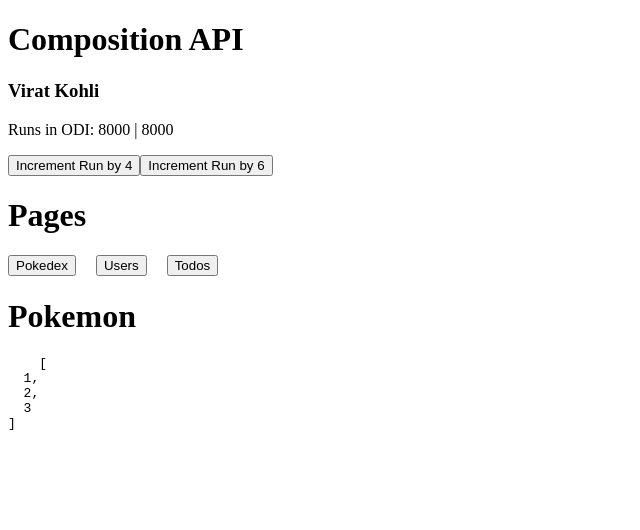
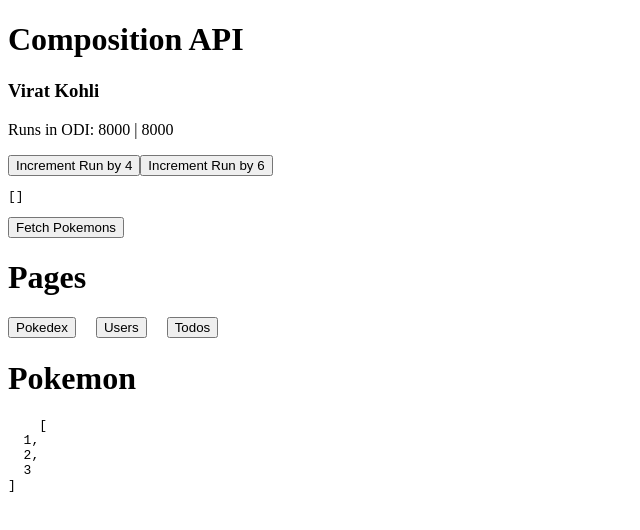
Before and after one commit to SP7TECH/vue-playground, a Vue app: page / in a window 1280 px wide. Shown: the top 530 px of the page, without its empty margins (0-640 px from the left). Built offline with nearby package versions, Linux system fonts and the light colour scheme; no server answers.

Commit message:
reactive data in composition api

```diff
--- a/src/App.vue
+++ b/src/App.vue
@@ -1,5 +1,5 @@
 <script>
-import { ref } from 'vue'
+import { reactive, ref } from 'vue'
 import PokedexPage from './components/PokedexPage.vue'
 import TodosPage from './components/TodosPage.vue'
 import UsersPage from './components/UsersPage.vue'
@@ -9,6 +9,9 @@
     const playerName = 'Virat Kohli'
     const runsInOdi = 8000
     const runsInOdiReactive = ref(8000)
+    let state = reactive({
+      pokemons: [],
+    })
 
     function incrementRunBy4() {
       return runsInOdi + 4
@@ -18,12 +21,20 @@
       return (runsInOdiReactive.value += 6)
     }
 
+    async function fetchPokemon() {
+      state.pokemons = await fetch('https://pokeapi.co/api/v2/pokemon?limit=2').then((response) =>
+        response.json(),
+      )
+    }
+
     return {
       playerName,
       runsInOdi,
       runsInOdiReactive,
       incrementRunBy4,
       incrementRunBy6,
+      state,
+      fetchPokemon,
     }
   },
   data() {
@@ -63,6 +74,9 @@
   <button @click="incrementRunBy4">Increment Run by 4</button>
   <button @click="incrementRunBy6">Increment Run by 6</button>
 
+  <pre>{{ state.pokemons }}</pre>
+  <button @click="fetchPokemon">Fetch Pokemons</button>
+
   <h1>Pages</h1>
 
   <div>
```
